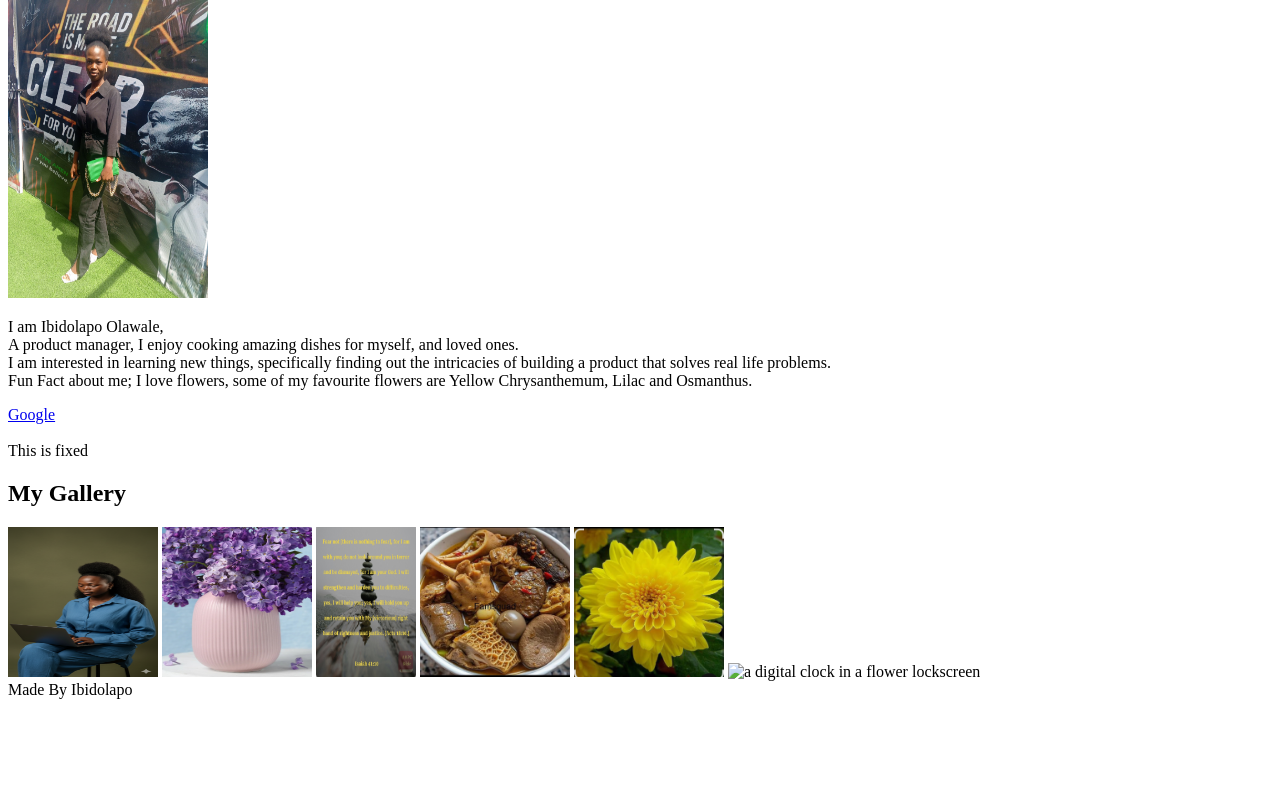
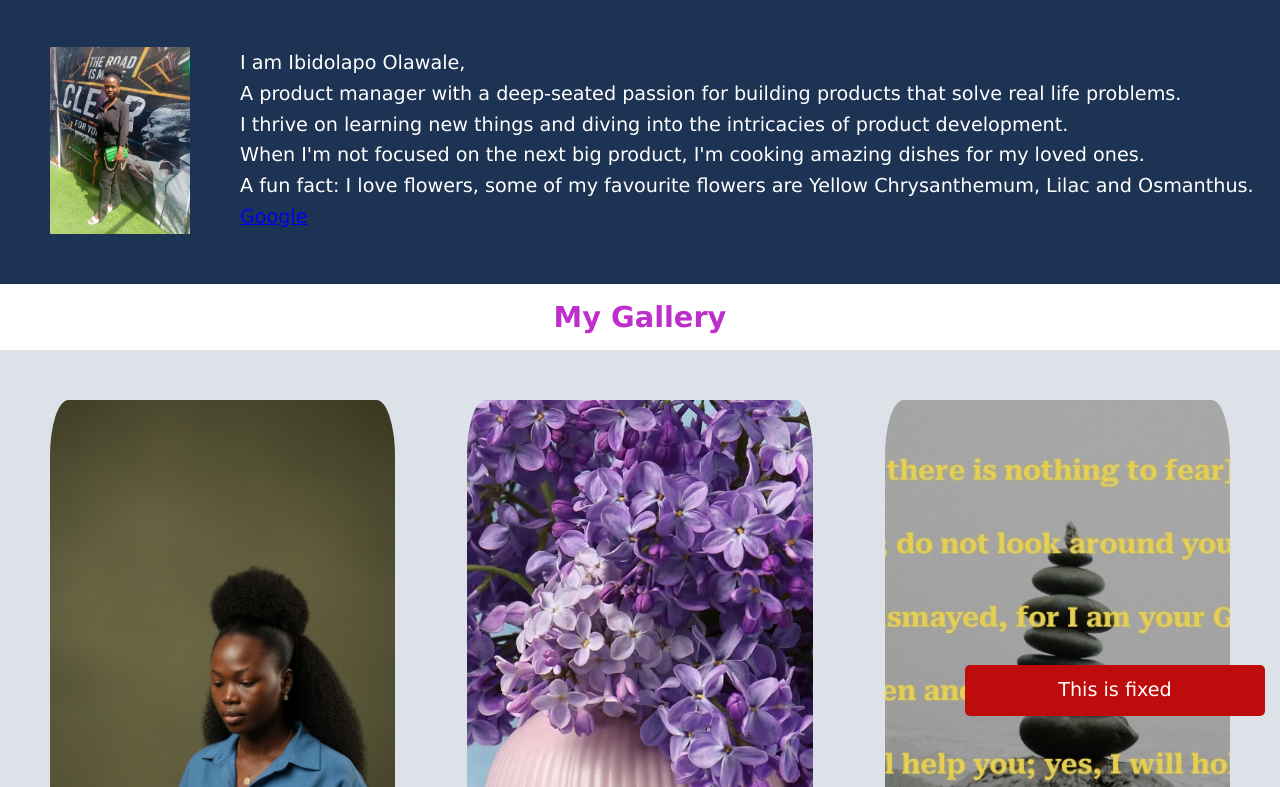
Before and after one commit to Ibidolapo-OL/Task-3-Upskill, a plain HTML site: page About Me.html in a window 1280 px wide. Shown: the part 69-856 px from the top of the page. Before the commit the page ends 800 px from the top, so only its background shows below. Drawn offline with Linux system fonts and the light colour scheme.

Commit message:
Added more styling

```diff
--- a/About Me.html
+++ b/About Me.html
@@ -1,37 +1,33 @@
 <!DOCTYPE html>
 <html lang="en">
 <head>
-     <link rel="stlyesheet" href="Styling.Css">
      <meta charset="UTF-8">
      <meta name="viewport" content="width=device-width, initial-scale=1.0">
      <title>ABOUT ME</title>
+     <link rel="stylesheet" href="Styling.css">
 
    </head>
    <body>
       <nav>
         <h1>About Me</h1>
         </nav>
-<div class="hero">
+<div class="flex-container">
   <img src="a full picture of me.jpg" alt="Image of Ibidolapo" width="200" height="300">
 
- <p>
+
   <article>I am Ibidolapo Olawale, <br>
-    A product manager, I enjoy cooking amazing dishes for myself, and loved ones.<br>
-   I am interested in learning new things, specifically finding out the intricacies of building a product that solves real life problems.<br>
-   Fun Fact about me; I love flowers, some of my favourite flowers are Yellow Chrysanthemum, Lilac and Osmanthus.</article></p>
+    A product manager with a deep-seated passion for building products that solve real life problems.<br>
+   I thrive on learning new things and diving into the intricacies of product development.<br>
+   When I'm not focused on the next big product, I'm cooking amazing dishes for my loved ones.<br>
+   A fun fact: I love flowers, some of my favourite flowers are Yellow Chrysanthemum, Lilac and Osmanthus.
    <a href="www.google.com">Google</a>
+   </article>
    </div>
 
  <section>
-  <div class="fixed box">
-    <br>This is fixed
-  </div>
- </section>
-
-  <section>
     <h1>My Gallery</h1>
 
-    <div>
+    <div class="grid-container">
     <img src="Ibidolapo.jpg" alt="Ibidolapo working on her laptop" width="150" height="150">
     <img src="lilac flower in a vase.jpg" alt="Lilac flowers in a purple vase" width="150" height="150">
     <img src="my favourite bible quote.jpg" alt="bible passage"  width="100" height="150">
@@ -43,6 +39,12 @@
 
     </section>
 
+    <section class="fixed-box">
+      <p>
+        This is fixed
+      </p>
+    </section>
+
     <footer>
       Made By Ibidolapo
     </footer>
--- a/Styling.Css
+++ b/Styling.Css
@@ -2,18 +2,20 @@
      margin: 0px;
      border: 0px;
      padding: 0px;
+     box-sizing: border-box;
 }
+
 body{
     font-family:'Lucida Sans Unicode', 'Lucida Grande', 'Lucida Sans', Arial, serif, sans-serif;
     line-height: 1.6;
-    color:rgb(153, 100, 100);
+    color:white;
     font-size: 1.2em;
 }
 
-.navbar{
+.nav{
     position: sticky;
     top:0;
-    background-color: rgb(118, 47, 115);
+    background-color:rgb(56, 127, 56);
     padding: 20px;
     line-height: 1.8rem;
     text-align: center;
@@ -22,19 +24,20 @@ body{
 h1{
     border: 1px;
     padding: 10px;
-    color:#920c22;
+    color:#be2ecb;
+    text-align: center;
 }
 
 .google-link{
     text-decoration: none;
-    color:rgb(5, 48, 121);
+    color:white
 }
 
 .flex-container{
     display: flex;
     align-items: center;
     justify-content: center;
-    background-color: rgb(57, 18, 198);
+    background-color: rgb(29, 51, 83);
 }
 
 .flex-container
@@ -59,9 +62,9 @@ a:hover{
     width: 300px;
     border-radius: 5px;
     text-align: center;
-    background-color: rgb(108, 2, 2);
+    background-color: rgb(190, 12, 12);
     padding: 10px;
-    color:#1b2c6f;
+    color:#ffffff;
 }
 
 
@@ -90,9 +93,9 @@ a:hover{
 
 footer{
     text-align: center;
-    background-color: rgb(16, 137, 7);
+    background-color: rgb(29, 51, 83);
     padding: 20px;
-    color: #989494;
+    color: #b4adb3;
 }
 
 @media(max-width:567px){
```
Also changed, not shown: A date I love.jpg (added).
